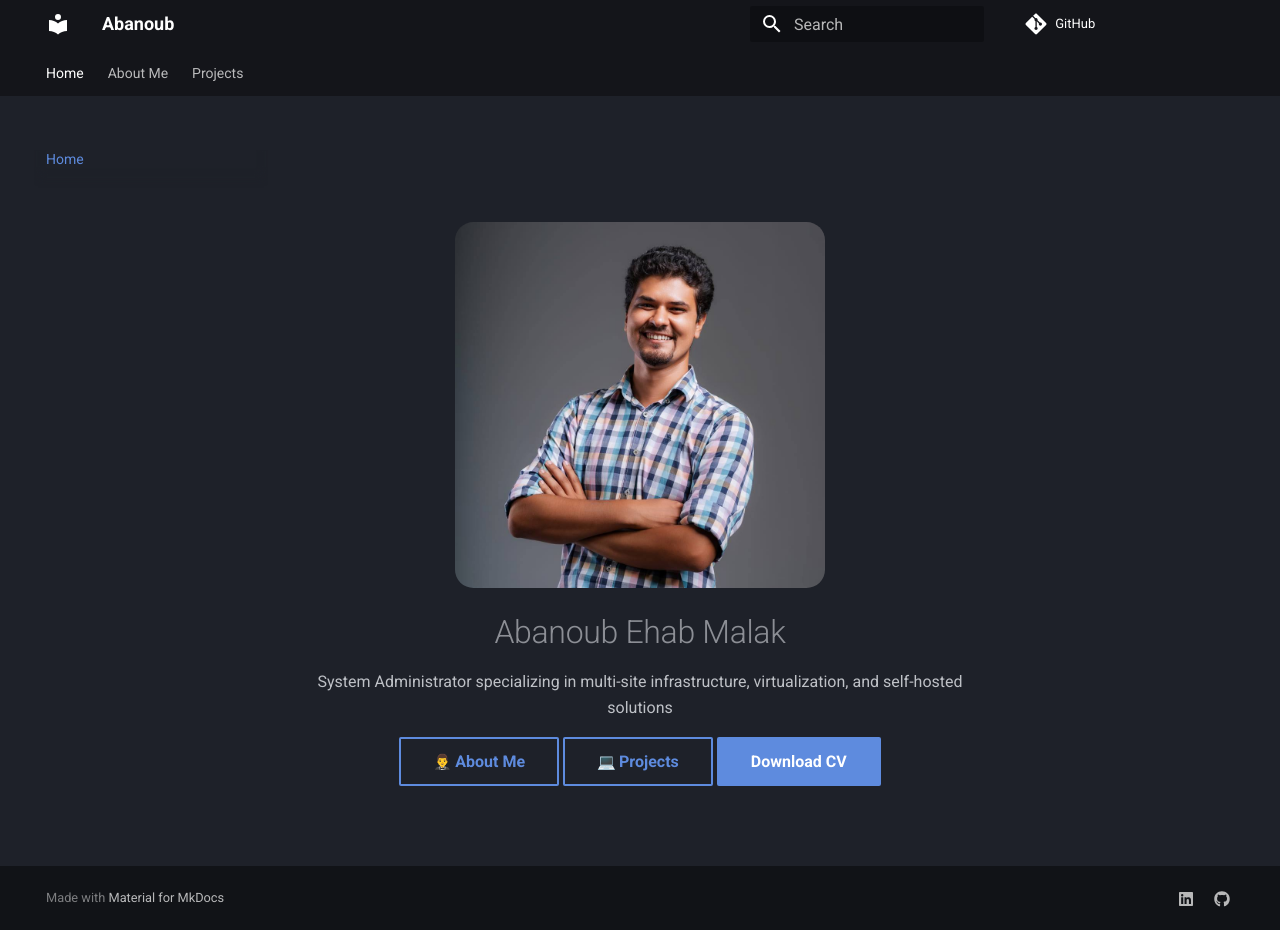
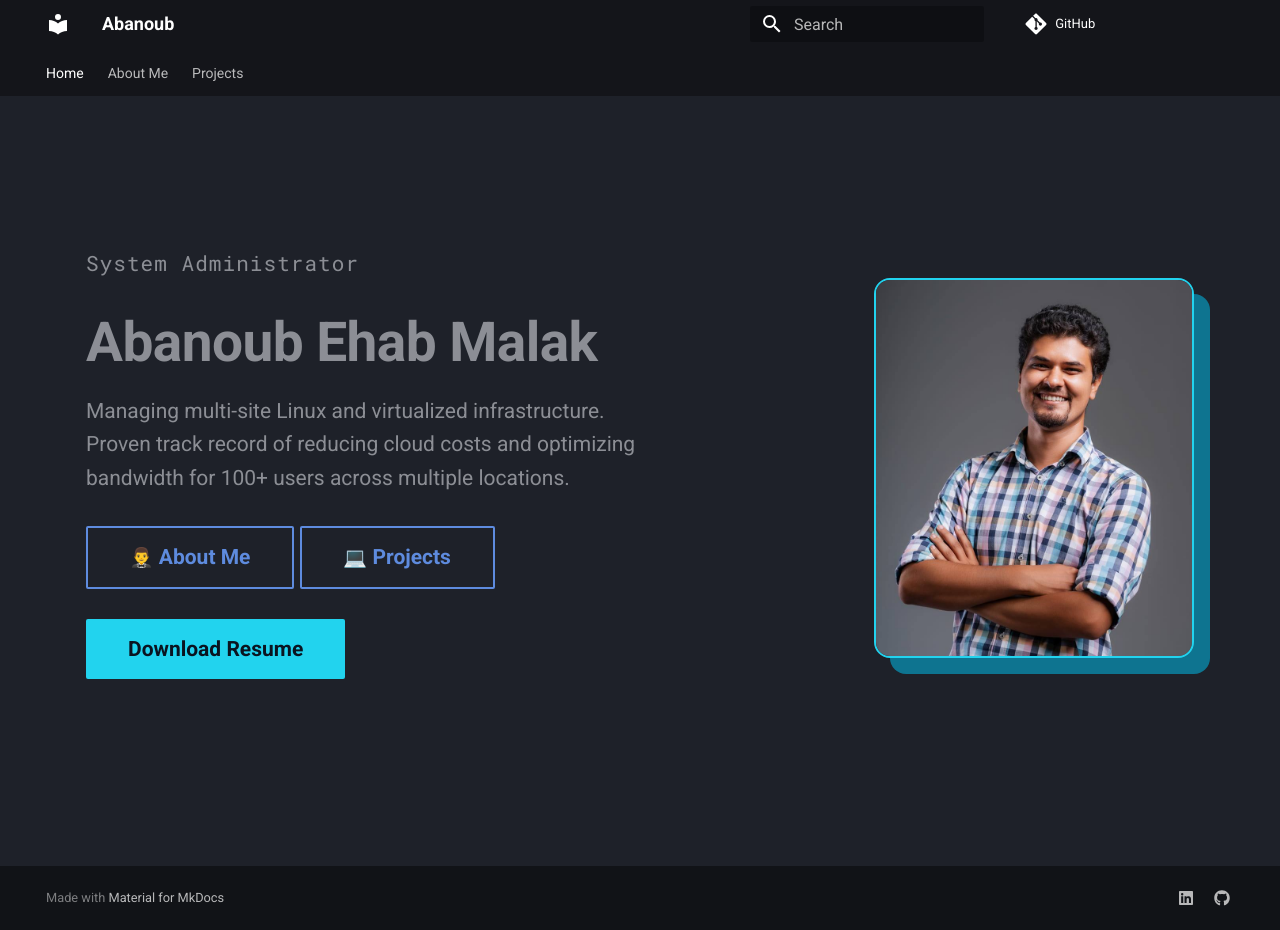
Before and after one commit to AbanoubEhab/AbanoubEhab.github.io, an MkDocs documentation site: the page built from docs/index.md, in a window 1280 px wide and 930 px high. Built offline with MkDocs 1.6.1 and Material for MkDocs 9.7.7, drawn with Linux system fonts in a browser that asks for light colours; emoji names are drawn with the system emoji font; comment, search, counter and statistics services are not loaded.

Commit message:
edit Hero Page

```diff
--- a/docs/index.md
+++ b/docs/index.md
@@ -1,15 +1,28 @@
+---
+hide:
+  - navigation
+  - toc
+---
 <div class="hero" markdown>
 
-<!--<img src="assets/profile.jpg" alt="Abanoub Ehab Malak" class="hero-photo">-->
-<img style="border-radius: 5%;" src="assets/profile.jpg"  width="370" height="368">
+<div class="hero-photo-wrap">
+  <img src="assets/profile.jpg" alt="Abanoub Ehab Malak">
+</div>
 
+<div class="hero-text" markdown>
+
+<p class="hero-eyebrow">System Administrator</p>
 
 # Abanoub Ehab Malak
 
-System Administrator specializing in multi-site infrastructure, virtualization, and self-hosted solutions
+Managing multi-site Linux and virtualized infrastructure. Proven track record of reducing cloud costs and optimizing bandwidth for 100+ users across multiple locations.
 
 [:man_in_tuxedo: About Me](./About_Me.md){ .md-button }
 [:computer: Projects](./Projects.md){ .md-button }
-[Download CV](assets/Abanoub_Ehab.pdf){ .md-button .md-button--primary }
+
+[Download Resume](assets/Abanoub_Ehab.pdf){ .md-button .btn-solid }
+
 
 </div>
+
+</div>
--- a/docs/stylesheets/extra.css
+++ b/docs/stylesheets/extra.css
@@ -1,31 +1,101 @@
 .hero {
-  text-align: center;
-  padding: 3rem 1rem 2rem;
+  display: flex;
+  align-items: center;
+  justify-content: space-between;
+  gap: 3rem;
+  padding: 4rem 2rem;
+  flex-wrap: wrap;
+  flex-direction: row-reverse;
 }
 
-.hero-photo {
-  width: 140px;
-  height: 140px;
-  border-radius: 50%;
-  object-fit: cover;
-  margin-bottom: 1rem;
-  border: 3px solid var(--md-primary-fg-color);
+.hero-text {
+  flex: 1 1 400px;
+  max-width: 560px;
+  order: 2;
 }
 
-.hero h1 {
-  margin-bottom: 0.3rem;
+.hero-eyebrow {
+  font-family: var(--md-code-font-family, monospace);
+  color: #22d3ee;
+  letter-spacing: 0.05em;
+  margin-bottom: 0.5rem;
+  font-size: 0.95rem;
 }
 
-.hero-tagline {
-  font-size: 1.1rem;
-  color: var(--md-default-fg-color--light);
-  max-width: 560px;
-  margin: 0 auto 1.5rem;
+.hero-text h1 {
+  font-size: 2.75rem;
+  font-weight: 800;
+  line-height: 1.15;
+  margin: 0 0 1rem;
 }
 
-.hero-links {
-  display: flex;
-  justify-content: center;
-  gap: 0.8rem;
-  flex-wrap: wrap;
+.hero-text p {
+  color: var(--md-default-fg-color--light);
+  font-size: 1.05rem;
+  line-height: 1.6;
+  margin-bottom: 1.5rem;
 }
+
+/* Buttons */
+.btn-solid {
+  background-color: #22d3ee !important;
+  color: #0a1420 !important;
+  border: none !important;
+  font-weight: 700;
+}
+
+.btn-outline {
+  background: transparent !important;
+  color: #22d3ee !important;
+  border: 2px solid #22d3ee !important;
+  font-weight: 700;
+}
+
+/* Photo card with offset shadow effect */
+.hero-photo-wrap {
+  position: relative;
+  flex: 0 0 auto;
+}
+
+.hero-photo-wrap::before {
+  content: "";
+  position: absolute;
+  top: 16px;
+  left: 16px;
+  width: 100%;
+  height: 100%;
+  background: #0e7490;
+  border-radius: 16px;
+  z-index: 0;
+}
+
+.hero-photo-wrap img {
+  position: relative;
+  z-index: 1;
+  width: 320px;
+  height: 380px;
+  object-fit: cover;
+  border-radius: 16px;
+  border: 2px solid #22d3ee;
+  display: block;
+}
+
+/* Stack on mobile */
+@media (max-width: 768px) {
+  .hero {
+    flex-direction: column;
+    text-align: center;
+  }
+  .hero-photo-wrap {
+    order: -1;
+  }
+}
+
+.testing {
+	display: flex;
+	flex-direction: row;
+	flex-wrap: nowrap;
+	justify-content: flex-start;
+	align-items: stretch;
+	align-content: stretch;
+}
```
